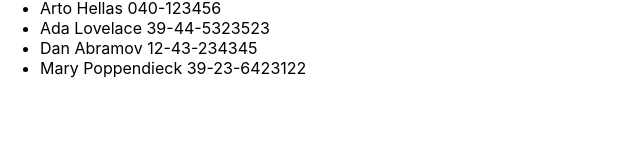
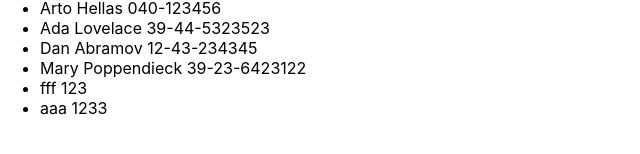
Before and after one commit to Cryobiosis/fullstack, a React (Create React App) app in the folder osa2/puhelinluettelo/: page / in a window 1280 px wide. Shown: the part 280-434 px from the top of the page, without its empty margins (0-640 px from the left). Built offline with nearby package versions, Linux system fonts and the light colour scheme; data requests are answered from the project's data file; the HTML template or start-up script is replaced by a standard one.

Commit message:
2.15: puhelinluettelo step7

```diff
--- a/osa2/puhelinluettelo/db.json
+++ b/osa2/puhelinluettelo/db.json
@@ -1,5 +1,5 @@
 {
-  "persons":[
+  "persons": [
     {
       "name": "Arto Hellas",
       "number": "040-123456",
@@ -19,6 +19,18 @@
       "name": "Mary Poppendieck",
       "number": "39-23-6423122",
       "id": 4
+    },
+    {
+      "name": "fff",
+      "number": "123",
+      "date": "2020-05-07T09:35:39.763Z",
+      "id": 5
+    },
+    {
+      "name": "aaa",
+      "number": "1233",
+      "date": "2020-05-07T09:36:11.435Z",
+      "id": 6
     }
   ]
 }
--- a/osa2/puhelinluettelo/src/App.js
+++ b/osa2/puhelinluettelo/src/App.js
@@ -3,6 +3,7 @@ import axios from 'axios'
 import Persons from './components/Persons'
 import PersonForm from './components/PersonForm'
 import Filter from './components/Filter'
+// import phoneService from './services/phone'
 
 const App = () => {
 
@@ -45,10 +46,19 @@ const App = () => {
         name: newName,
         number: newNumber,
         date: new Date().toISOString(),
-        id: persons.length + 1,
+        // id: persons.length + 1,
       }
+
+      axios
+        .post('http://localhost:3001/persons', numObject)
+        .then(response => {
+          setPersons(persons.concat(response.data))
+          // setNotes(notes.concat(response.data))
+          // setNewNote('')
+        })
+
       // console.log(numObject)
-      setPersons(persons.concat(numObject))
+      // setPersons(persons.concat(numObject))
       setNewName('')
       setNewNumber('')
     }
```
